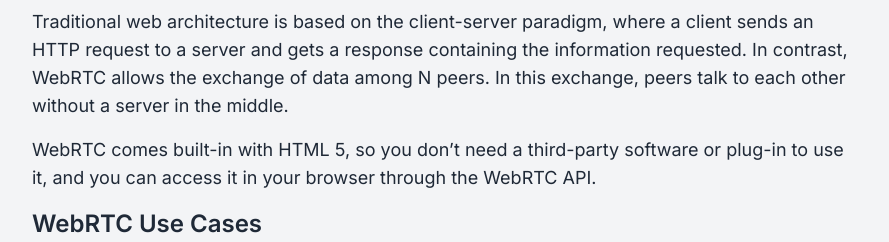
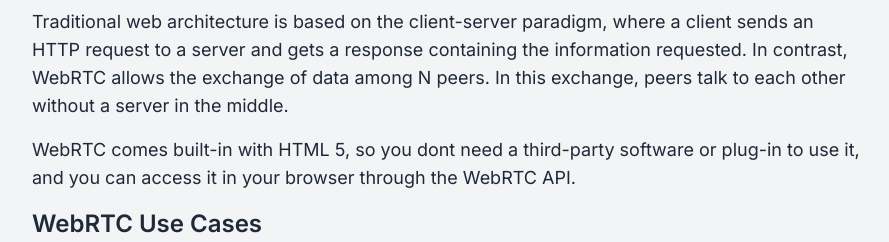
Before and after one commit to DipakKhade/Blogs, a Next.js app: page /webrtc in a window 1280 px wide. Shown: the part 960-1202 px from the top of the page, without its empty margins (192-1081 px from the left). Built offline with nearby package versions, Linux system fonts and the light colour scheme; no server answers.

Commit message:
deplyment bug fix 4

```diff
--- a/app/webrtc/page.jsx
+++ b/app/webrtc/page.jsx
@@ -12,7 +12,7 @@
           Traditional web architecture is based on the client-server paradigm, where a client sends an HTTP request to a server and gets a response containing the information requested. In contrast, WebRTC allows the exchange of data among N peers. In this exchange, peers talk to each other without a server in the middle.
         </p>
         <p className="text-lg mb-4">
-          WebRTC comes built-in with HTML 5, so you don’t need a third-party software or plug-in to use it, and you can access it in your browser through the WebRTC API.
+          WebRTC comes built-in with HTML 5, so you dont need a third-party software or plug-in to use it, and you can access it in your browser through the WebRTC API.
         </p>
         <h2 className="text-2xl font-semibold mb-2">WebRTC Use Cases</h2>
         <p className="text-lg mb-4">
```
